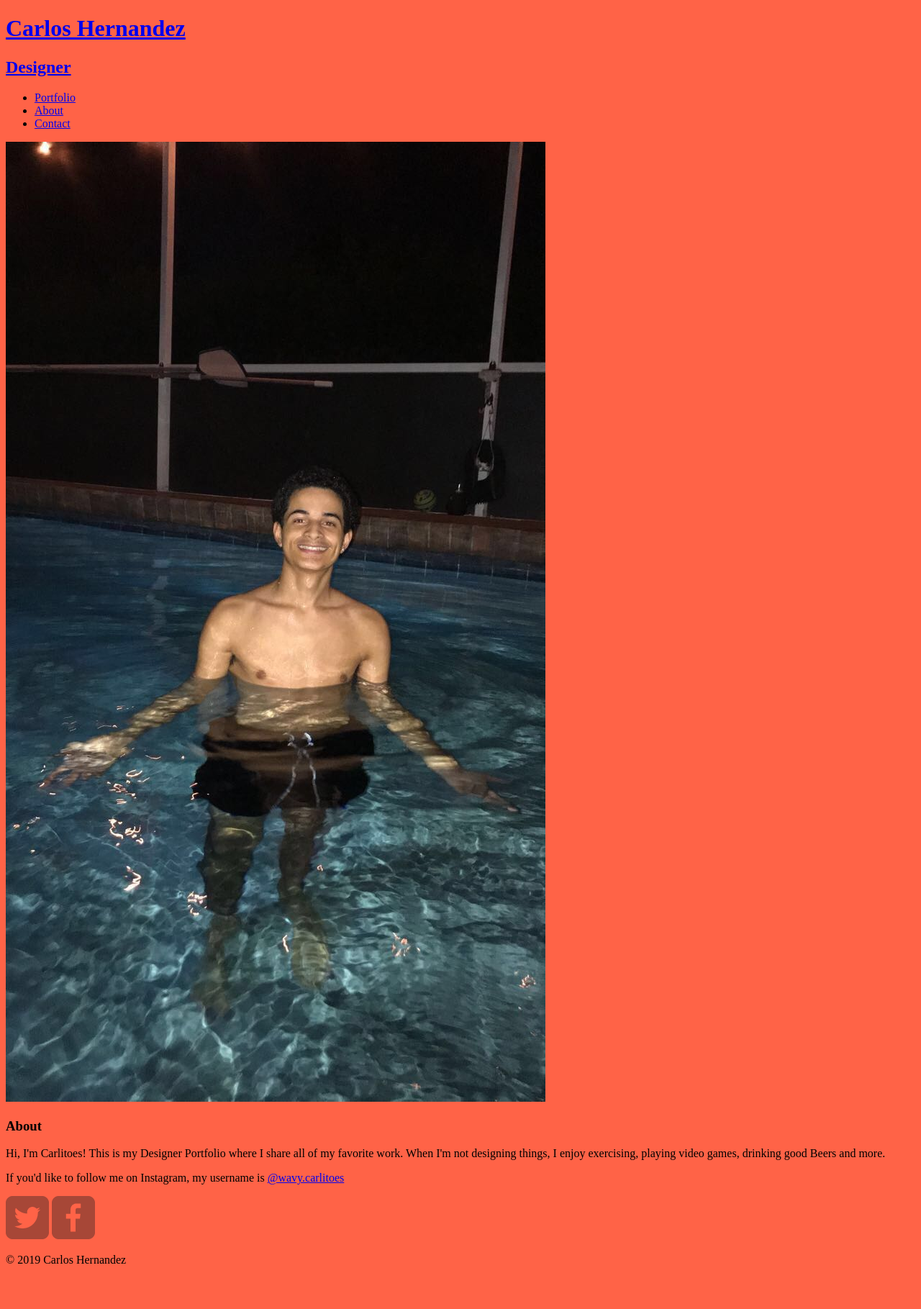
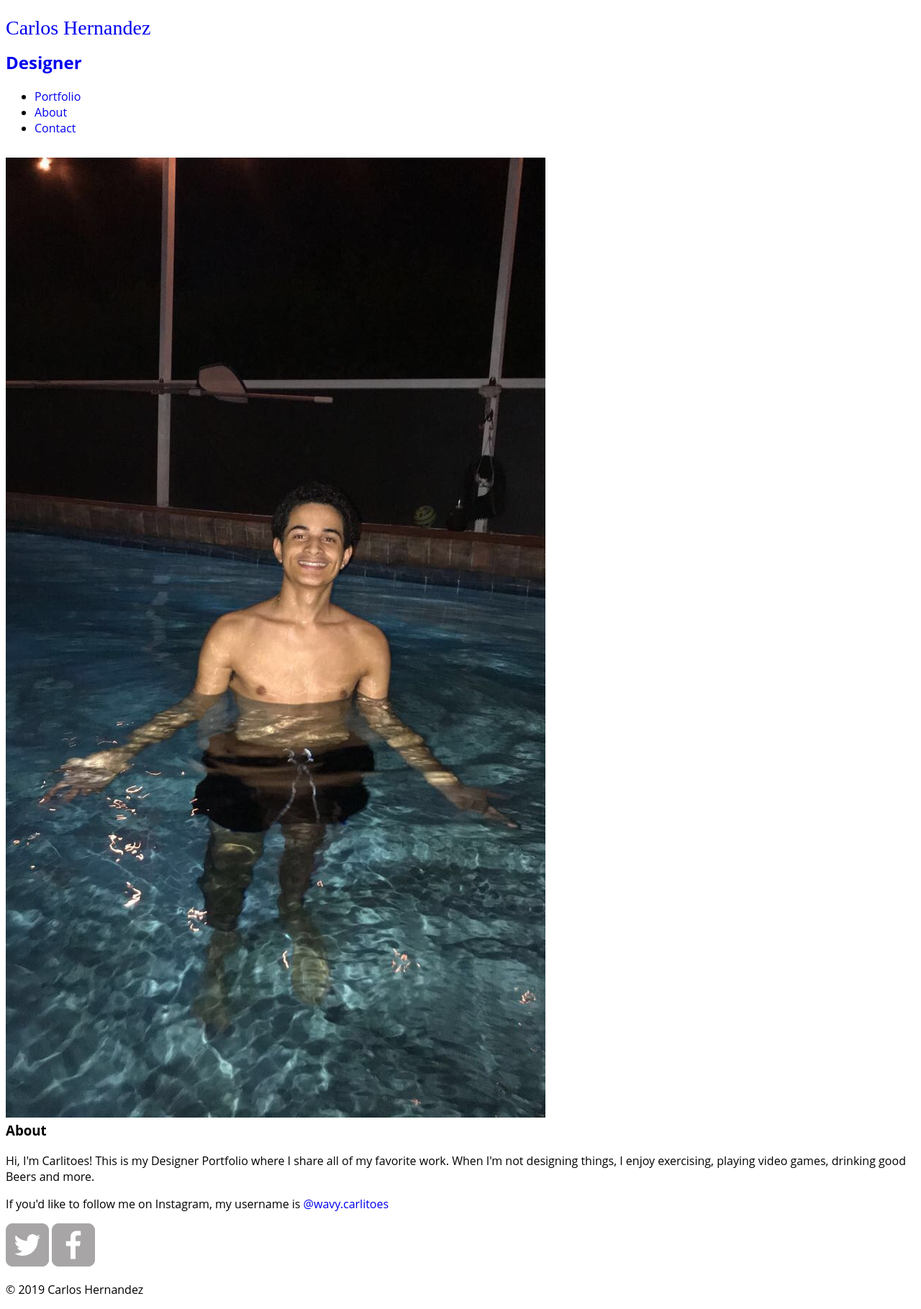
Before and after one commit to Carlitoesss/Portfolio, a PHP site: page /about.html in a window 1280 px wide. Shown: the whole page at 72% size. Before the commit the page ends 1756 px from the top, so only its background shows below. Run offline with PHP 8.4, Linux system fonts and the light colour scheme.

Commit message:
Configurating the General and Heading CSS programming

```diff
--- a/CSS/main.css
+++ b/CSS/main.css
@@ -1,3 +1,45 @@
-* {
-   background-color: tomato
-   }
+/*******************************************
+GENERAL
+*******************************************/
+body {
+    font-family: 'Open Sans' , 'sans-serif'
+}
+a {
+    text-decoration: none;
+}
+
+#wrapper {
+    max-width: 940px;
+    margin: 500px auto 1000px auto;
+    /* margin-top: 0;
+    margin-bottom: 0;
+    margin-right: auto;
+    margin-left: auto; */
+    padding: 0 5%;
+}
+
+img {
+    max-width: 100%;
+}
+
+h3 {
+    margin: 0 0 1em 0;
+}
+
+/*******************************************
+HEADING
+*******************************************/
+
+header {
+    margin: 0 0 30px 0;
+    padding: 5px 0 0 0;
+    width: 100%;
+}
+
+h1 {
+    font-family: 'Changa One' , 'sans-serif';
+    margin: 15px 0;
+    font-size: 1.75em;
+    font-weight: normal;
+    line-height: 0.8em;
+}
```
